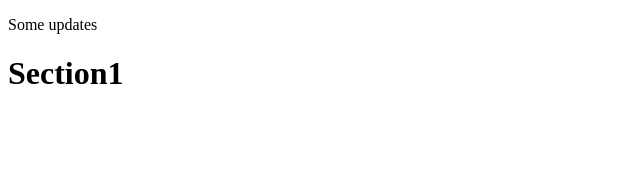
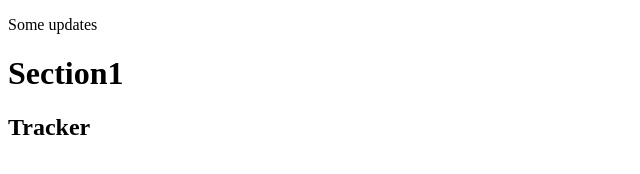
Before and after one commit to anyavera/group-project_dashboard, a plain HTML site: page index.html in a window 1280 px wide. Shown: the whole page, without its empty margins (0-640 px from the left). Drawn offline with Linux system fonts and the light colour scheme.

Commit message:
added tracker

```diff
--- a/index.html
+++ b/index.html
@@ -8,5 +8,6 @@
 <body>
     <p>Some updates</p>
     <h1>Section1</h1>
+    <h2>Tracker</h2>
 </body>
 </html>
```
